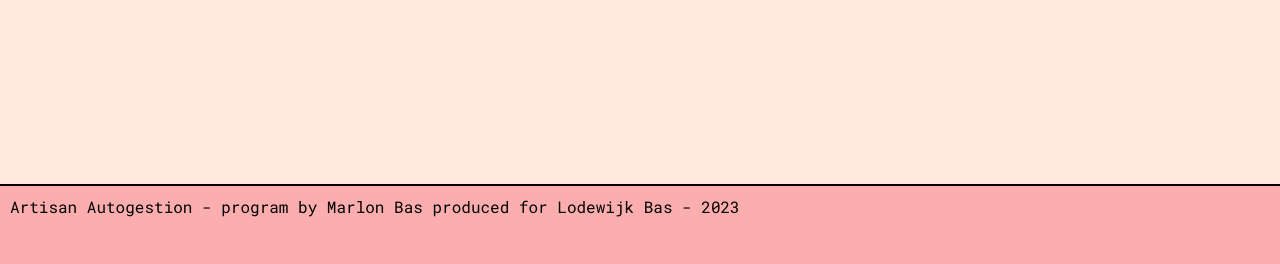
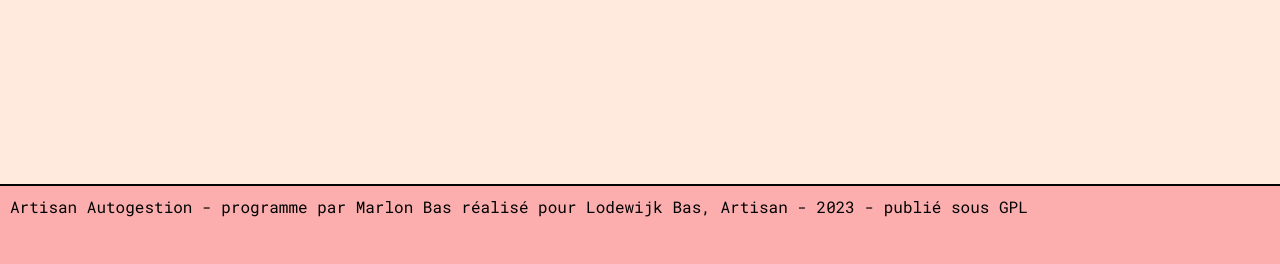
Before and after one commit to MarlonBas/ArtisanAutogestion, a Symfony app: template templates/client/addclient.html.twig in a window 1280 px wide. Shown: the part 576-840 px from the top of the page. Run offline with Twig, Linux system fonts and the light colour scheme; the template is opened without the code that fills it, so the values that code supplies are empty; form fields are guessed from the names that the template uses; some libraries are stand-ins or nearby versions.

Commit message:
Licensing

```diff
--- a/templates/inc/foot.html.twig
+++ b/templates/inc/foot.html.twig
@@ -1,3 +1,3 @@
 <div class=footer>
-    Artisan Autogestion - program by Marlon Bas produced for Lodewijk Bas - 2023
+    Artisan Autogestion - programme par Marlon Bas réalisé pour Lodewijk Bas, Artisan - 2023 - publié sous GPL
 </div>
```
Also changed, not shown: LICENSE.txt (added).
